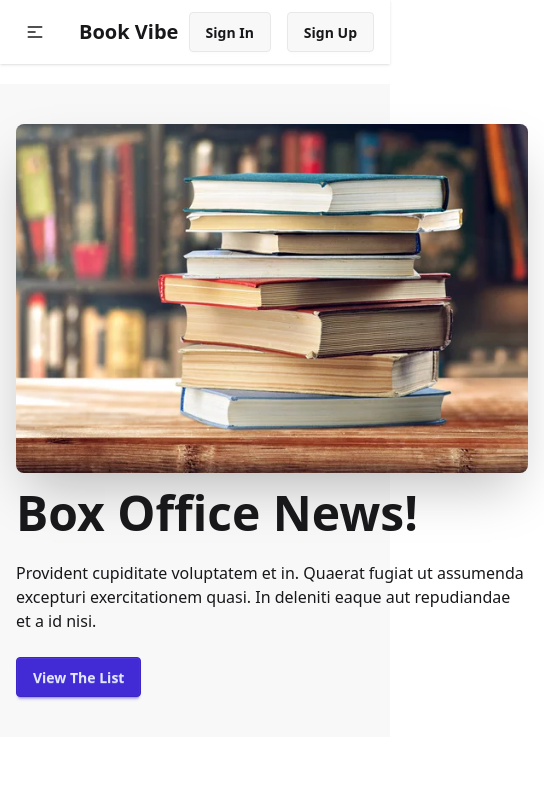
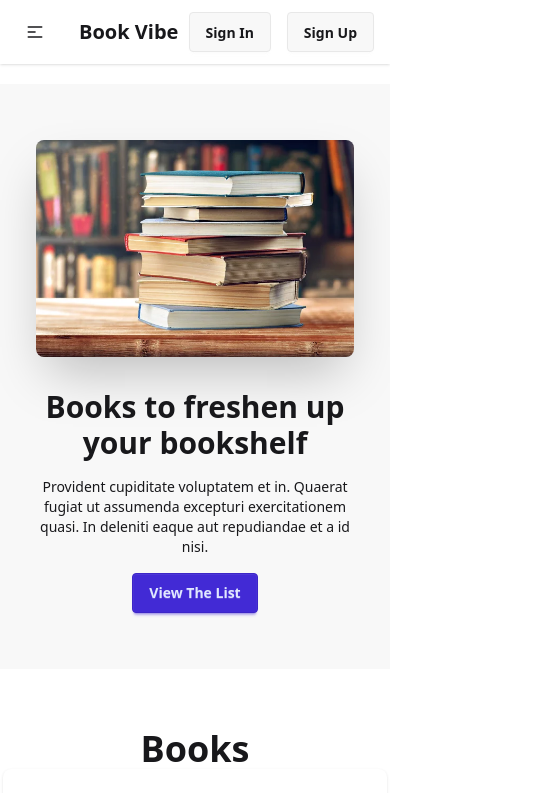
Before and after one commit to muhammadrakib2299/book-vibe, a React (Vite) app: page / in a window 390 px wide. Shown: the top 793 px of the page, 544 px wide, since content can reach past the window. Built offline with nearby package versions, Linux system fonts and the light colour scheme.

Commit message:
little chages the ui

```diff
--- a/src/Components/Banner/Banner.jsx
+++ b/src/Components/Banner/Banner.jsx
@@ -1,14 +1,24 @@
 import React from "react";
 import Bookimage from "../../assets/books.jpg";
+
 function Banner() {
   return (
     <div className="my-5">
-      <div className="hero bg-base-200 lg:p-10 md:p-10">
-        <div className="hero-content py-10 flex-col lg:flex-row-reverse">
-          <img src={Bookimage} className="max-w-lg rounded-lg shadow-2xl" />
-          <div>
-            <h1 className="text-5xl font-bold">Box Office News!</h1>
-            <p className="py-6">
+      <div className="hero bg-base-200 px-5 py-10 lg:p-16">
+        <div className="hero-content flex flex-col lg:flex-row-reverse items-center lg:items-start gap-8">
+          {/* Image */}
+          <img
+            src={Bookimage}
+            className="w-full max-w-sm md:max-w-md lg:max-w-lg rounded-lg shadow-2xl"
+            alt="Books"
+          />
+
+          {/* Text Content */}
+          <div className="text-center lg:text-left max-w-xl">
+            <h1 className="text-3xl md:text-4xl lg:text-5xl font-bold">
+              Books to freshen up <br /> your bookshelf
+            </h1>
+            <p className="py-4 md:py-6 text-sm md:text-base lg:text-lg">
               Provident cupiditate voluptatem et in. Quaerat fugiat ut assumenda
               excepturi exercitationem quasi. In deleniti eaque aut repudiandae
               et a id nisi.
--- a/src/Components/Books/Books.jsx
+++ b/src/Components/Books/Books.jsx
@@ -17,9 +17,9 @@ function Books() {
       <h1 className="text-center text-4xl font-bold">Books</h1>
       <div>
         {/* Books container */}
-        <div className="pt-5 grid gap-6 grid-cols-1 md:grid-cols-2 lg:grid-cols-3">
+        <div className=" grid grid-cols-1 sm:grid-cols-2 lg:grid-cols-3 gap-5 place-items-center">
           {books.map((book) => (
-            <Book key={book.bookId} book={book}></Book>
+            <Book key={book.bookId} book={book} />
           ))}
         </div>
       </div>
```
